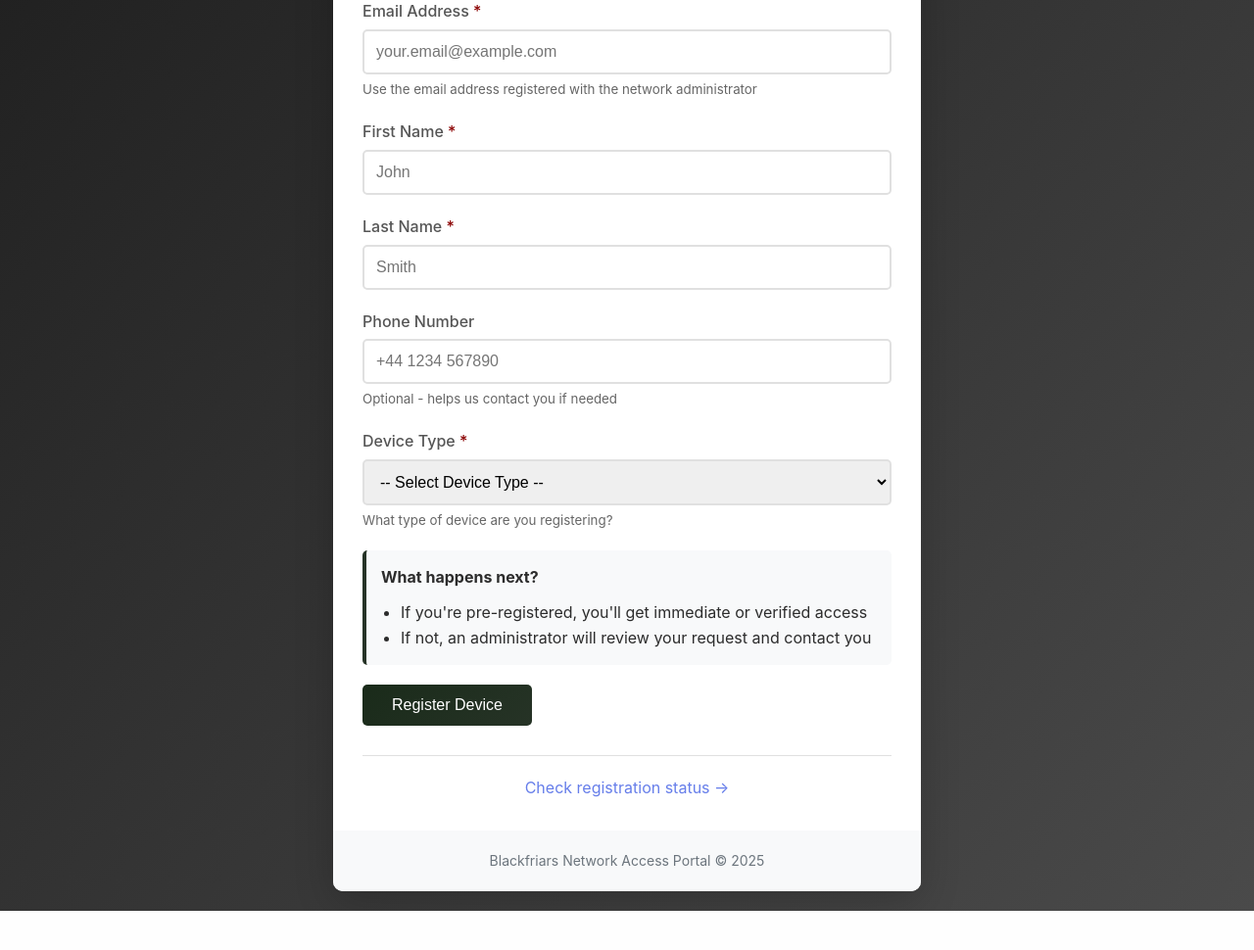
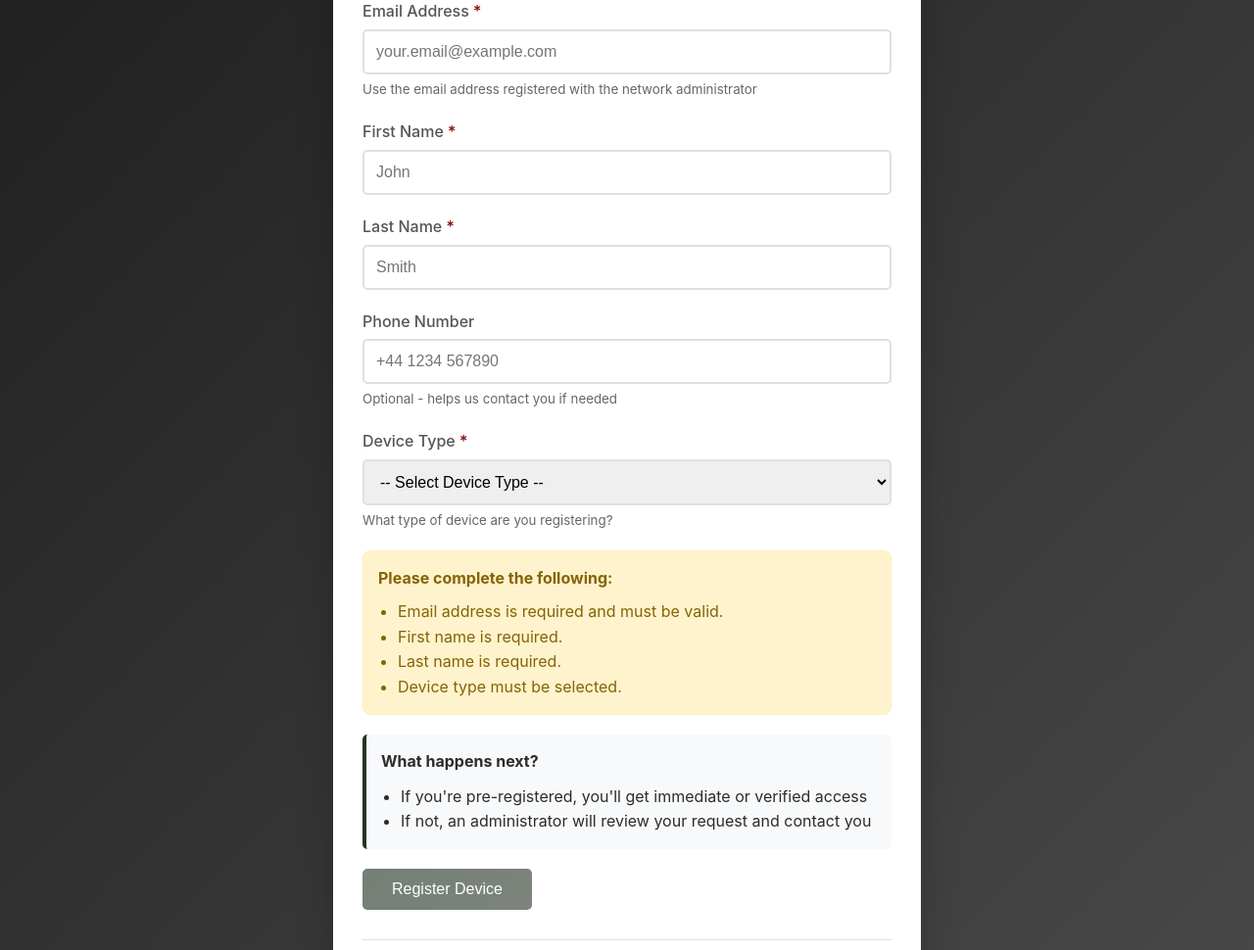
Before and after one commit to rwv1001/bf-network, a Flask app: page /portal in a window 1280 px wide. Shown: the part 396-1366 px from the top of the page at 98% size. Before the commit the page ends 1326 px from the top, so only its background shows below. Run offline with Flask 3, Linux system fonts and the light colour scheme.

Commit message:
Set up unregistered database to handle redundant iptable hijacks and ACL entries.

```diff
--- a/captive-portal/app/app.py
+++ b/captive-portal/app/app.py
@@ -7,13 +7,16 @@ import os
 import logging
 import subprocess
 import time
+import re
+import shlex
+import shutil
 from flask import Flask, render_template, request, redirect, url_for, flash, jsonify
 from flask_login import LoginManager, login_user, logout_user, login_required, current_user
 from werkzeug.security import generate_password_hash, check_password_hash
 from datetime import datetime, timedelta
 import secrets
 
-from models import db, User, Device, RegistrationRequest, VlanMapping, Setting
+from models import db, User, Device, RegistrationRequest, VlanMapping, Setting, UnregisteredLease
 from radius_coa import send_coa_disconnect, send_coa_change
 from email_service import (
     send_verification_email,
@@ -334,6 +337,145 @@ def manage_dns_hijack(action, ip_address):
     except Exception as e:
         logger.error(f"DNS {action} error for {ip_address}: {e}")
         return False
+
+
+def get_lease_expiry_for_mac(mac_address, subnet_id=None):
+    kea = get_kea()
+    if not kea:
+        return None
+
+    lease = kea.get_lease_by_mac(mac_address, subnet_id=subnet_id)
+    if not lease:
+        return None
+
+    try:
+        if lease.get("expire"):
+            return datetime.utcfromtimestamp(int(lease["expire"]))
+        cltt = lease.get("cltt")
+        valid_lft = lease.get("valid-lft")
+        if cltt and valid_lft:
+            return datetime.utcfromtimestamp(int(cltt) + int(valid_lft))
+    except Exception:
+        return None
+
+    return None
+
+
+def upsert_unregistered_lease(mac_address, ip_address, expires_at):
+    if not mac_address or not ip_address or not expires_at:
+        return
+
+    lease = UnregisteredLease.query.filter_by(mac_address=mac_address).first()
+    if lease:
+        lease.ip_address = ip_address
+        lease.expires_at = expires_at
+    else:
+        lease = UnregisteredLease(
+            mac_address=mac_address,
+            ip_address=ip_address,
+            expires_at=expires_at
+        )
+        db.session.add(lease)
+    db.session.commit()
+
+
+def clear_unregistered_lease(mac_address):
+    if not mac_address:
+        return
+    lease = UnregisteredLease.query.filter_by(mac_address=mac_address).first()
+    if lease:
+        db.session.delete(lease)
+        db.session.commit()
+
+
+def _get_iptables_base_cmd():
+    if os.geteuid() == 0:
+        return ["iptables"]
+    if shutil.which("sudo"):
+        return ["sudo", "iptables"]
+    return ["iptables"]
+
+
+def _is_blocked_pool_ip(ip_address):
+    try:
+        parts = [int(p) for p in ip_address.split(".")]
+        if len(parts) != 4:
+            return False
+        if parts[0] != 192 or parts[1] != 168:
+            return False
+        if parts[2] not in {10, 20, 30, 40, 50, 60, 70, 90}:
+            return False
+        return 214 <= parts[3] <= 254
+    except Exception:
+        return False
+
+
+def cleanup_orphan_hijack_rules():
+    """Remove DNS/portal DNAT rules for IPs not assigned to any device."""
+    try:
+        active_ips = {
+            d.ip_address
+            for d in Device.query.filter(Device.ip_address.isnot(None)).all()
+            if d.ip_address
+        }
+    except Exception as e:
+        logger.error(f"Failed to load device IPs for cleanup: {e}")
+        return 0
+
+    base_cmd = _get_iptables_base_cmd()
+    result = subprocess.run(
+        base_cmd + ["-t", "nat", "-S", "PREROUTING"],
+        capture_output=True,
+        text=True,
+        timeout=5
+    )
+    if result.returncode != 0:
+        logger.error(f"Failed to read iptables rules: {result.stderr.strip()}")
+        return 0
+
+    removed = 0
+    for line in result.stdout.splitlines():
+        line = line.strip()
+        if not line.startswith("-A PREROUTING"):
+            continue
+        if "DNAT" not in line:
+            continue
+        if (
+            "--to-destination 192.168.99.5:53" not in line
+            and "--to-destination 192.168.99.4:8080" not in line
+        ):
+            continue
+
+        match = re.search(r"-s (\d+\.\d+\.\d+\.\d+)/32", line)
+        if not match:
+            continue
+
+        ip_address = match.group(1)
+        if ip_address in active_ips:
+            continue
+        if _is_blocked_pool_ip(ip_address):
+            continue
+
+        delete_parts = shlex.split(line)
+        delete_parts[0] = "-D"
+        delete_cmd = base_cmd + ["-t", "nat"] + delete_parts
+        delete_result = subprocess.run(
+            delete_cmd,
+            capture_output=True,
+            text=True,
+            timeout=5
+        )
+        if delete_result.returncode == 0:
+            removed += 1
+            logger.info(f"Removed orphan DNAT rule for {ip_address}")
+        else:
+            logger.warning(
+                "Failed to remove orphan DNAT rule for %s: %s",
+                ip_address,
+                delete_result.stderr.strip()
+            )
+
+    return removed
 
 
 def manage_switch_acl(action, ip_address, vlan_id):
@@ -456,6 +598,7 @@ def apply_device_block(device, flash_messages=False):
     """Block a device (DB status, Kea, ACL, DNS hijack)."""
     device.registration_status = 'blocked'
     db.session.commit()
+    clear_unregistered_lease(device.mac_address)
 
     kea = get_kea()
     if kea and device.current_vlan:
@@ -486,11 +629,14 @@ def apply_device_block(device, flash_messages=False):
             flash(f'Device {device.mac_address} marked as blocked, but no IP/VLAN found.', 'warning')
         logger.warning(f"No IP/VLAN for device {device.mac_address}, cannot apply ACL")
 
+    cleanup_orphan_hijack_rules()
+
 
 def apply_device_unblock(device, flash_messages=False):
     """Unblock a device (DB status, Kea, ACL, DNS hijack)."""
     device.registration_status = 'active'
     db.session.commit()
+    clear_unregistered_lease(device.mac_address)
 
     kea = get_kea()
     blocked_ip = None
@@ -524,6 +670,8 @@ def apply_device_unblock(device, flash_messages=False):
         if flash_messages:
             flash(f'Device {device.mac_address} marked as active, but no IP/VLAN found.', 'warning')
         logger.warning(f"No IP/VLAN for device {device.mac_address}")
+
+    cleanup_orphan_hijack_rules()
 
 
 @app.route('/')
@@ -779,6 +927,8 @@ def register():
                         flash('Registration saved, but there was an issue updating your network access. Please contact support.', 'warning')
                 else:
                     flash('Registration saved, but connection type could not be determined. Please contact support.', 'warning')
+
+                clear_unregistered_lease(mac_address)
 
             db.session.commit()
             return redirect(url_for('status'))
@@ -876,6 +1026,8 @@ def register():
                     else:
                         flash('Registration saved, but there was an issue updating network access. Please contact support.', 'warning')
 
+                clear_unregistered_lease(mac_address)
+
                 return redirect(url_for('status'))
 
             else:
@@ -955,6 +1107,8 @@ def verify():
             logger.info(f"Device {device.mac_address} verified and moved to VLAN {target_vlan}")
         else:
             flash('Verification successful, but there was an issue updating network access. Please contact support.', 'warning')
+
+        clear_unregistered_lease(device.mac_address)
 
     return redirect(url_for('status'))
 
@@ -1344,7 +1498,11 @@ def admin_dashboard():
                 ip_updated = True
     if ip_updated:
         db.session.commit()
+        cleanup_orphan_hijack_rules()
     devices_pages = (devices_total + devices_per_page - 1) // devices_per_page if devices_per_page > 0 else 0
+
+    unregistered_leases = UnregisteredLease.query.order_by(UnregisteredLease.expires_at.asc()).all()
+    unregistered_total = len(unregistered_leases)
 
     # Check if this is an AJAX request
     is_ajax = request.headers.get('X-Requested-With') == 'XMLHttpRequest'
@@ -1375,6 +1533,8 @@ def admin_dashboard():
         pending_search=pending_search,
         pending_sort=pending_sort,
         pending_order=pending_order,
+        unregistered_leases=unregistered_leases,
+        unregistered_total=unregistered_total,
         vlan_map=get_vlan_map(),
         auto_approve_vlans=get_auto_approve_vlans(),
         admin_approval_vlans=get_admin_approval_vlans()
@@ -1635,6 +1795,8 @@ def admin_process_request(request_id):
             if device.ip_address:
                 manage_dns_hijack('unhijack', device.ip_address)
 
+        clear_unregistered_lease(device.mac_address)
+
         flash(f'Request approved and user {user.email} created', 'success')
         logger.info(f"Admin approved registration request for {user.email}")
 
@@ -1713,16 +1875,29 @@ def admin_delete_device(device_id):
         kea = get_kea()
         if kea:
             kea.unregister_mac(device.mac_address, device.current_vlan)
-
-        # Add DNS hijacking so they see registration page again
-        if ip_address:
-            manage_dns_hijack('hijack', ip_address)
-            logger.info(f"DNS hijacked for deleted device {mac_address} at {ip_address}")
     elif device.connection_type == 'wired':
         send_coa_disconnect(device.mac_address)
 
+    # For deleted devices, keep DNS hijack + ACL while lease is active
+    if ip_address and not _is_blocked_pool_ip(ip_address):
+        lease_expiry = get_lease_expiry_for_mac(mac_address, subnet_id=vlan_id)
+        if not lease_expiry:
+            lease_expiry = datetime.utcnow() + timedelta(minutes=5)
+
+        upsert_unregistered_lease(mac_address, ip_address, lease_expiry)
+
+        if vlan_id:
+            manage_switch_acl('block', ip_address, vlan_id)
+
+        manage_dns_hijack('hijack', ip_address)
+        logger.info(
+            f"DNS hijacked/ACL blocked for deleted device {mac_address} at {ip_address} until {lease_expiry}"
+        )
+
     db.session.delete(device)
     db.session.commit()
+
+    cleanup_orphan_hijack_rules()
 
     flash(f'Device {mac_address} has been deleted', 'success')
     logger.info(f"Admin deleted device {mac_address}")
--- a/captive-portal/app/templates/register.html
+++ b/captive-portal/app/templates/register.html
@@ -23,6 +23,20 @@
         opacity: 0.6;
         cursor: not-allowed;
         pointer-events: none;
+    }
+    .validation-box {
+        margin: 20px 0;
+        padding: 15px;
+        border-radius: 8px;
+        background: #fff3cd;
+        color: #856404;
+        border: 1px solid #ffeeba;
+    }
+    .validation-box ul {
+        margin: 8px 0 0 20px;
+    }
+    .validation-box.hidden {
+        display: none;
     }
 </style>
 <form method="POST" action="{{ url_for('register') }}">
@@ -68,6 +82,11 @@
         </small>
     </div>
 
+    <div id="validationBox" class="validation-box">
+        <strong>Please complete the following:</strong>
+        <ul id="validationList"></ul>
+    </div>
+
     <div class="info-box">
         <strong>What happens next?</strong>
         <ul style="margin: 10px 0 0 20px;">
@@ -76,7 +95,7 @@
         </ul>
     </div>
 
-    <button type="submit" class="btn" id="registerBtn">Register Device</button>
+    <button type="submit" class="btn" id="registerBtn" disabled>Register Device</button>
 </form>
 
 <div id="statusMessage" style="display: none; margin-top: 20px; padding: 15px; border-radius: 8px; text-align: center;"></div>
@@ -92,8 +111,62 @@ document.addEventListener('DOMContentLoaded', function() {
     const form = document.querySelector('form');
     const registerBtn = document.getElementById('registerBtn');
     const statusMessage = document.getElementById('statusMessage');
+    const validationBox = document.getElementById('validationBox');
+    const validationList = document.getElementById('validationList');
     let pollInterval = null;
     let registrationSubmitted = false;
+
+    const fieldValidators = [
+        {
+            id: 'email',
+            message: 'Email address is required and must be valid.',
+            isValid: () => document.getElementById('email').checkValidity()
+        },
+        {
+            id: 'first_name',
+            message: 'First name is required.',
+            isValid: () => document.getElementById('first_name').checkValidity()
+        },
+        {
+            id: 'last_name',
+            message: 'Last name is required.',
+            isValid: () => document.getElementById('last_name').checkValidity()
+        },
+        {
+            id: 'device_type',
+            message: 'Device type must be selected.',
+            isValid: () => document.getElementById('device_type').value.trim() !== ''
+        }
+    ];
+
+    function updateValidationState() {
+        const warnings = fieldValidators
+            .filter(({ isValid }) => !isValid())
+            .map(({ message }) => message);
+
+        validationList.innerHTML = '';
+        warnings.forEach((warning) => {
+            const li = document.createElement('li');
+            li.textContent = warning;
+            validationList.appendChild(li);
+        });
+
+        const allValid = warnings.length === 0;
+        registerBtn.disabled = !allValid;
+
+        if (allValid) {
+            validationBox.classList.add('hidden');
+        } else {
+            validationBox.classList.remove('hidden');
+        }
+    }
+
+    ['input', 'change'].forEach((evt) => {
+        form.addEventListener(evt, updateValidationState);
+    });
+
+    // Initialize validation on load
+    updateValidationState();
 
     form.addEventListener('submit', function() {
         if (!form.checkValidity()) {
--- a/kea/config/dhcp4.json
+++ b/kea/config/dhcp4.json
@@ -55,9 +55,9 @@
       "unwarned-reclaim-cycles": 5
     },
 
-    "renew-timer": 900,
-    "rebind-timer": 1800,
-    "valid-lifetime": 86400,
+    "renew-timer": 150,
+    "rebind-timer": 240,
+    "valid-lifetime": 300,
 
     "option-data": [
       {
--- a/tftp-inbox/5130-startup.cfg
+++ b/tftp-inbox/5130-startup.cfg
@@ -325,7 +325,6 @@ acl advanced 3100
  rule 32 permit tcp source 192.168.10.0 0.0.0.255 destination 192.168.99.4 0 destination-port eq 8080
  rule 40 permit icmp source 192.168.10.0 0.0.0.255 destination 192.168.99.4 0
  rule 50 permit udp source 192.168.10.0 0.0.0.255 destination 192.168.99.4 0 destination-port eq ntp
- rule 1007 deny ip source 192.168.10.7 0
  rule 1100 deny ip source 192.168.10.214 0.0.0.1
  rule 1101 deny ip source 192.168.10.216 0.0.0.7
  rule 1102 deny ip source 192.168.10.224 0.0.0.31
```
Also changed, not shown: captive-portal/app/models.py (+14 -0 lines), captive-portal/app/templates/admin_dashboard.html (+28 -0 lines), kea/docker-compose.yml (+8 -2 lines), 3 other files.
